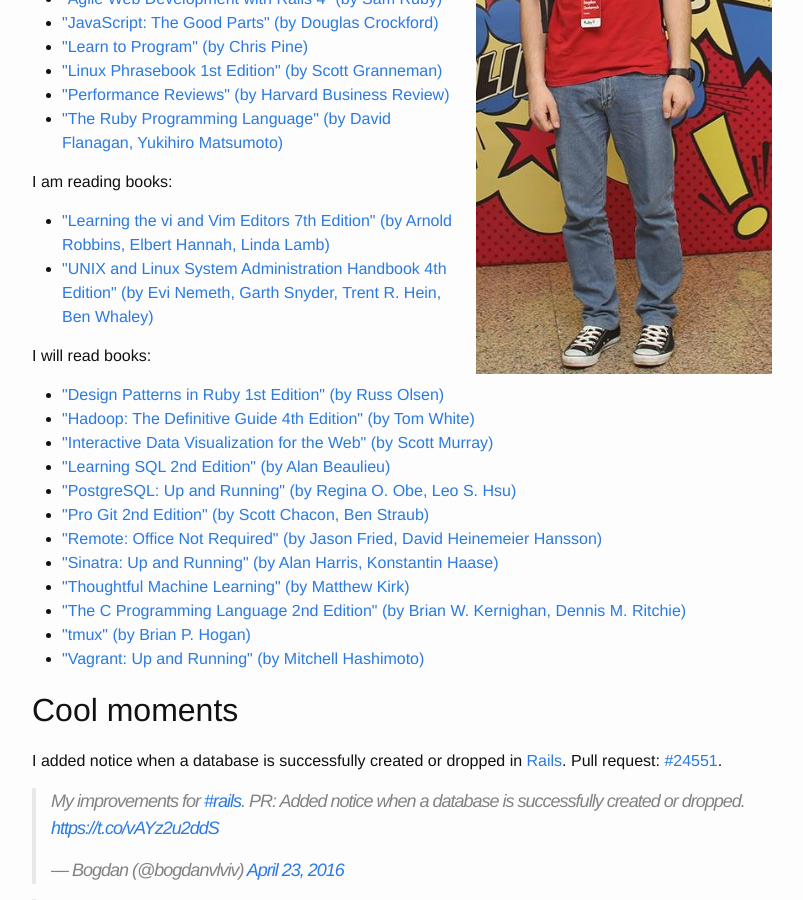
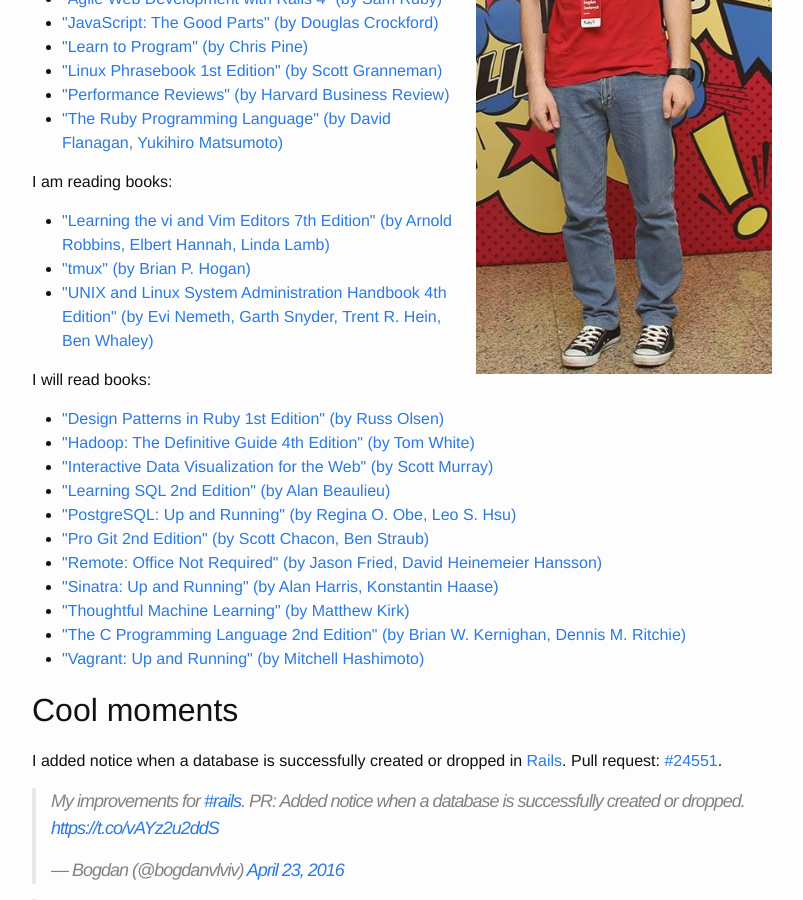
Before and after one commit to crowdpro3/bogdanvlviv.github.io, a Jekyll site: the page built from about.html, in a window 1280 px wide and 900 px high, scrolled down 411 px. Shown: the whole window, without its empty margins (238-1041 px from the left). Built offline with Jekyll 4.4.1, drawn with Linux system fonts in a browser that asks for light colours; comment, search, counter and statistics services are not loaded; part of the change alters nothing that is shown.

```diff
--- a/about.html
+++ b/about.html
@@ -71,6 +71,11 @@ permalink: /about.html
     </a>
   </li>
   <li>
+    <a href="https://pragprog.com/book/bhtmux/tmux" target="_blank">
+      "tmux" (by Brian P. Hogan)
+    </a>
+  </li>
+  <li>
     <a href="https://www.amazon.com/Linux-System-Administration-Handbook-Edition/dp/0131480057" target="_blank">
       "UNIX and Linux System Administration Handbook 4th Edition" (by Evi Nemeth, Garth Snyder, Trent R. Hein, Ben Whaley)
     </a>
@@ -132,11 +137,6 @@ permalink: /about.html
     </a>
   </li>
   <li>
-    <a href="https://pragprog.com/book/bhtmux/tmux" target="_blank">
-      "tmux" (by Brian P. Hogan)
-    </a>
-  </li>
-  <li>
     <a href="http://shop.oreilly.com/product/0636920026358.do" target="_blank">
       "Vagrant: Up and Running" (by Mitchell Hashimoto)
     </a>
```
